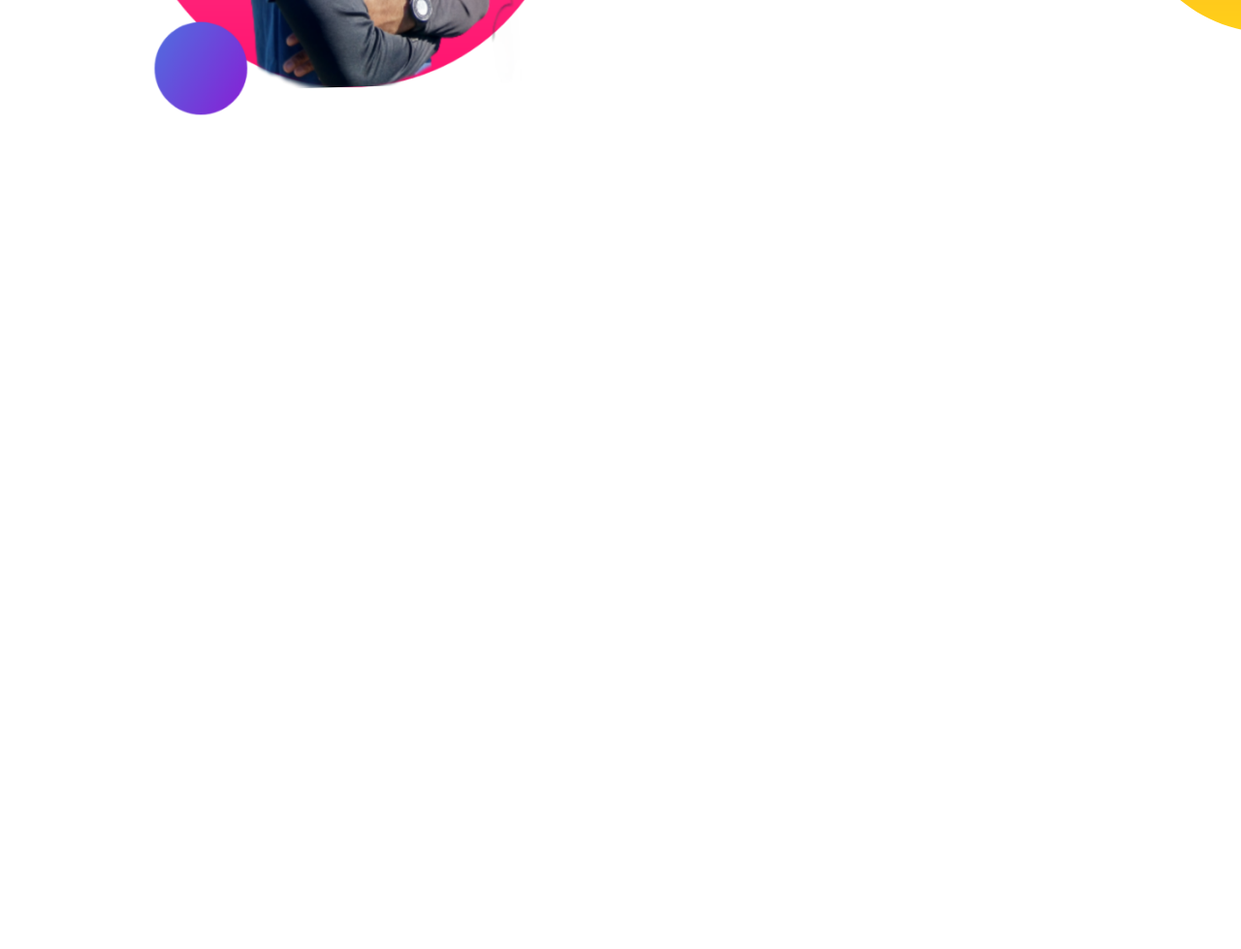
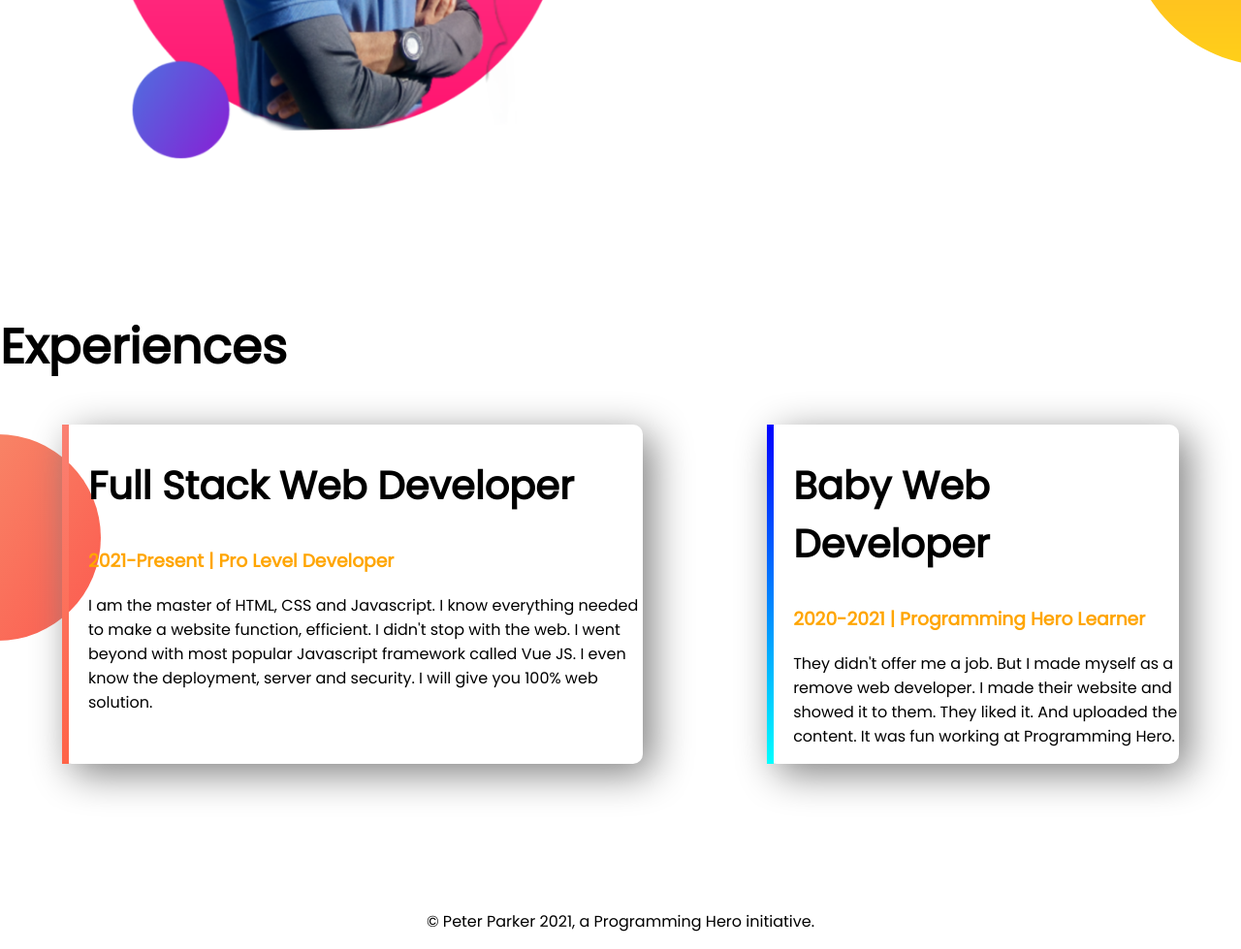
Before and after one commit to sojib-Ahmed/First-portfolio, a plain HTML site: page index.html in a window 1280 px wide. Shown: the part 1009-1988 px from the top of the page at 97% size. Before the commit the page ends 1285 px from the top, so only its background shows below. Drawn offline with Linux system fonts and the light colour scheme.

Commit message:
footer and experience added

```diff
--- a/index.html
+++ b/index.html
@@ -13,7 +13,7 @@
 </head>
 
 <body>
-    <section class="top-banner">
+    <section class="top-banner flexible">
         <div class="half-width">
             <h1>Welcome To </h1>
             <h1> <span class="name">Sojib Ahmed</span> World</h1>
@@ -31,7 +31,8 @@
         </div>
     </section>
 
-    <section class="Big-Dream">
+    <section class="Big-Dream flexible">
+
         <div class="half-width">
             <img src="images/2nd.png" alt="2nd image">
         </div>
@@ -46,7 +47,27 @@
         </div>
 
     </section>
-
+    <section class="experieance">
+        <h1>Experiences</h1>
+        <div class="flexible">
+            <div id="full-stack-experience" class="experieance-item">
+                <h2> Full Stack Web Developer</h2>
+                <h3 class="name">2021-Present | Pro Level Developer</h3>
+                <p>I am the master of HTML, CSS and Javascript. I know everything needed to make a website function, efficient. I didn't stop with the web. I went beyond with most popular Javascript framework called Vue JS. I even know the deployment, server and security. I will give you 100% web solution.
+                    </p>
+            </div>
+            <div id="web-dev-experience" class="experieance-item">
+                <h2>Baby Web Developer</h2>
+                <h3 class="name">2020-2021 | Programming Hero Learner</h3>
+                <p>They didn't offer me a job. But I made myself as a remove web developer. I made their website and showed it to them. They liked it. And uploaded the content. It was fun working at Programming Hero.</p>
+            </div>
+        </div>
+    </section>
+<footer>
+    <p>
+        © Peter Parker 2021, a Programming Hero initiative.
+    </p>
+</footer>
 
 </body>
 
--- a/style.css
+++ b/style.css
@@ -5,16 +5,19 @@ body{
 h1{
     font-size: 50px;
 }
+h2{
+    font-size: 40px;
+}
 .name{
     color:#FFA500;
 }
-section{
+.flexible{
     display: flex;
     margin-bottom: 150px;
     }
     .half-width{
         width: 50%;
-        padding-left: 7%;
+        padding-left: 5%;
     }
 .half-width img{
     width: 90%;
@@ -36,3 +39,29 @@ section{
     background-repeat: no-repeat;
     background-position: right;
 }
+.experieance{
+    background-image: url(images/exp-bg.png);
+    background-repeat: no-repeat;
+    background-position: left;
+}
+.experieance-item{
+    margin-left: 5%;
+    margin-right: 5%;
+    padding-left: 20px ;
+    border-radius: 10px;
+    box-shadow: 10px 10px 40px gray;
+    border-left: 10px solid;
+}
+#web-dev-experience{
+    border-left: 7px solid ;
+    border-image: linear-gradient(blue, cyan) ;
+    border-image-slice: 1;
+}
+#full-stack-experience{
+    border-left: 7px solid;
+    border-image: linear-gradient(salmon, tomato) ;
+    border-image-slice: 1;
+}
+footer p {
+text-align: center;
+}
```
